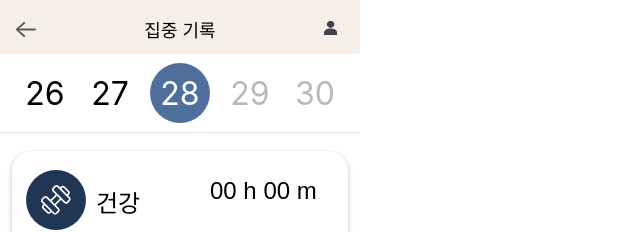
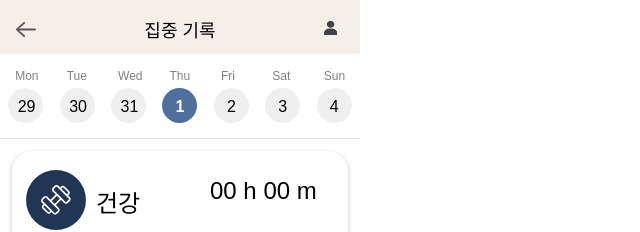
Before and after one commit to CornerTone/MyPolygon-FE, a React (Create React App) app in the folder selectpolygon/: page /record in a window 1280 px wide. Shown: the top 232 px of the page, without its empty margins (0-640 px from the left). Built offline with nearby package versions, Linux system fonts and the light colour scheme.

Commit message:
ft.주간 달력

```diff
--- a/selectpolygon/package.json
+++ b/selectpolygon/package.json
@@ -7,8 +7,12 @@
     "@testing-library/jest-dom": "^5.17.0",
     "@testing-library/react": "^13.4.0",
     "@testing-library/user-event": "^13.5.0",
+    "classnames": "^2.5.1",
+    "date-fns": "^3.3.1",
     "react": "^18.2.0",
+    "react-date-picker": "^10.6.0",
     "react-dom": "^18.2.0",
+    "react-icons": "^5.0.1",
     "react-redux": "^9.1.0",
     "react-router": "^6.21.3",
     "react-router-dom": "^6.22.0",
--- /dev/null
+++ b/selectpolygon/src/components/Calendar.js
@@ -0,0 +1,55 @@
+import React, { useEffect, useState } from 'react';
+import { addDays, format, getDate, isSameDay, startOfWeek } from 'date-fns';
+import './CalendarStyle.css';
+
+const WeekCalendar = ({ date, onChange }) => {
+    const [week, setWeek] = useState([]);
+
+    useEffect(() => {
+        const weekDays = getWeekDays(date);
+        setWeek(weekDays);
+    }, [date]);
+
+    return (
+        <div className="container">
+            {week.map((weekDay, index) => {
+                const textStyles = ['label'];
+                const touchable = ['touchable'];
+
+                const sameDay = isSameDay(weekDay.date, date);
+                if (sameDay) {
+                textStyles.push('selectedLabel');
+                touchable.push('selectedTouchable');
+            }
+
+                return (
+                    <div className="weekDayItem" key={index}>
+                        <div className="weekDayText">{weekDay.formatted}</div>
+                        <button onClick={() => onChange(weekDay.date)} className={touchable.join(' ')}>
+                            <span className={textStyles.join(' ')}>{weekDay.day}</span>
+                        </button>
+                    </div>
+                );
+            })}
+        </div>
+    );
+};
+
+
+const getWeekDays = (date) => {
+    const start = startOfWeek(date, { weekStartsOn: 1 });
+
+    const final = [];
+
+    for (let i = 0; i < 7; i++) {
+    const currentDate = addDays(start, i);
+    final.push({
+        formatted: format(currentDate, 'EEE'),
+        date: currentDate,
+        day: getDate(currentDate),
+    });
+    }
+    return final;
+};
+
+export default WeekCalendar;
--- /dev/null
+++ b/selectpolygon/src/components/CalendarStyle.css
@@ -0,0 +1,43 @@
+body {
+    font-family: Arial, sans-serif;
+}
+
+.container {
+    display: flex;
+    justify-content: space-around;
+    padding: 6px 0;
+}
+
+.weekDayText {
+    color: gray;
+    font-size: 12px;
+    margin-bottom: 5px;
+    margin-left: 7px;
+}
+
+.label {
+    font-size: 16px;
+    color: black;
+    text-align: center;
+}
+
+.selectedLabel {
+    color: white;
+}
+
+.touchable {
+    border-color: transparent; /*테두리 투명색*/
+    border-radius: 20px;
+    padding: 7.5px;
+    height: 35px;
+    width: 35px;
+}
+
+.selectedTouchable {
+    background-color: #4F709C;
+    font-weight: bold;
+}
+
+.weekDayItem {
+    align-items: center;
+}
--- a/selectpolygon/src/pages/Record/Record.js
+++ b/selectpolygon/src/pages/Record/Record.js
@@ -1,9 +1,12 @@
-import React from "react";
+import React, { useState, useEffect } from "react";
 import styled from "@emotion/styled";
 import { goBack } from "../../components/backNavigation";
 import { Footer } from "../../components/Footer";
+import WeekCalendar from "../../components/Calendar";
 
 export function Record() {
+	const [date, setDate] = useState(new Date());
+
     return (
         <RootWrapperNaN>
         <Frame48>
@@ -24,25 +27,12 @@ export function Record() {
             집중 기록
             </NaN_0002>
         </Frame48>
+
         <NaN_0003>
             <Line3/>
-            <Ellipse10/>
-            <_28>
-            28
-            </_28>
-            <_27>
-            27
-            </_27>
-            <_30>
-            30
-            </_30>
-            <_26>
-            26
-            </_26>
-            <_29>
-            29
-            </_29>
+			<WeekCalendar date={date} onChange={(newDate) => setDate(newDate)} />
         </NaN_0003>
+
         <NaN_0004>
             <Rectangle34/>
             <Ellipse11/>
@@ -119,7 +109,8 @@ export function Record() {
             00 h  00 m
             </_00H00M>
         </NaN_0012>
-		<Footer />
+
+			<Footer />
         </RootWrapperNaN>
     )
 }
@@ -202,96 +193,9 @@ const Line3 = styled.div`
 	border-top: solid 1px rgb(225, 225, 225);
 	position: absolute;
 	left: 0px;
-	top: 69px;
+	top: 75px;
 `;
 
-const Ellipse10 = styled.div`
-	width: 60px;
-	height: 60px;
-	background: rgb(79, 112, 156);
-	background-repeat: no-repeat;
-	background-size: contain;
-	background-position: center;
-	border-radius: 60px / 60px;
-	position: absolute;
-	left: 150px;
-	top: 0px;
-`;
-
-const _28 = styled.span`
-	color: white;
-	text-overflow: ellipsis;
-	font-size: 32px;
-	font-family: Inter, sans-serif;
-	font-weight: initial;
-	text-align: center;
-	width: 50px;
-	min-height: 39px;
-	position: absolute;
-	left: 155px;
-	top: 11px;
-	height: 39px;
-`;
-
-const _27 = styled.span`
-	color: black;
-	text-overflow: ellipsis;
-	font-size: 32px;
-	font-family: Inter, sans-serif;
-	font-weight: initial;
-	text-align: center;
-	width: 50px;
-	min-height: 39px;
-	position: absolute;
-	left: 85px;
-	top: 11px;
-	height: 39px;
-`;
-
-const _30 = styled.span`
-	color: rgb(185, 185, 185);
-	text-overflow: ellipsis;
-	font-size: 32px;
-	font-family: Inter, sans-serif;
-	font-weight: initial;
-	text-align: center;
-	width: 50px;
-	min-height: 39px;
-	position: absolute;
-	left: 290px;
-	top: 11px;
-	height: 39px;
-`;
-
-const _26 = styled.span`
-	color: black;
-	text-overflow: ellipsis;
-	font-size: 32px;
-	font-family: Inter, sans-serif;
-	font-weight: initial;
-	text-align: center;
-	width: 50px;
-	min-height: 39px;
-	position: absolute;
-	left: 20px;
-	top: 11px;
-	height: 39px;
-`;
-
-const _29 = styled.span`
-	color: rgb(185, 185, 185);
-	text-overflow: ellipsis;
-	font-size: 32px;
-	font-family: Inter, sans-serif;
-	font-weight: initial;
-	text-align: center;
-	width: 50px;
-	min-height: 39px;
-	position: absolute;
-	left: 225px;
-	top: 11px;
-	height: 39px;
-`;
 
 const NaN_0004 = styled.div`
 	width: 336px;
```
Also changed, not shown: 1 other file (tests, documents, lock files or other folders).
